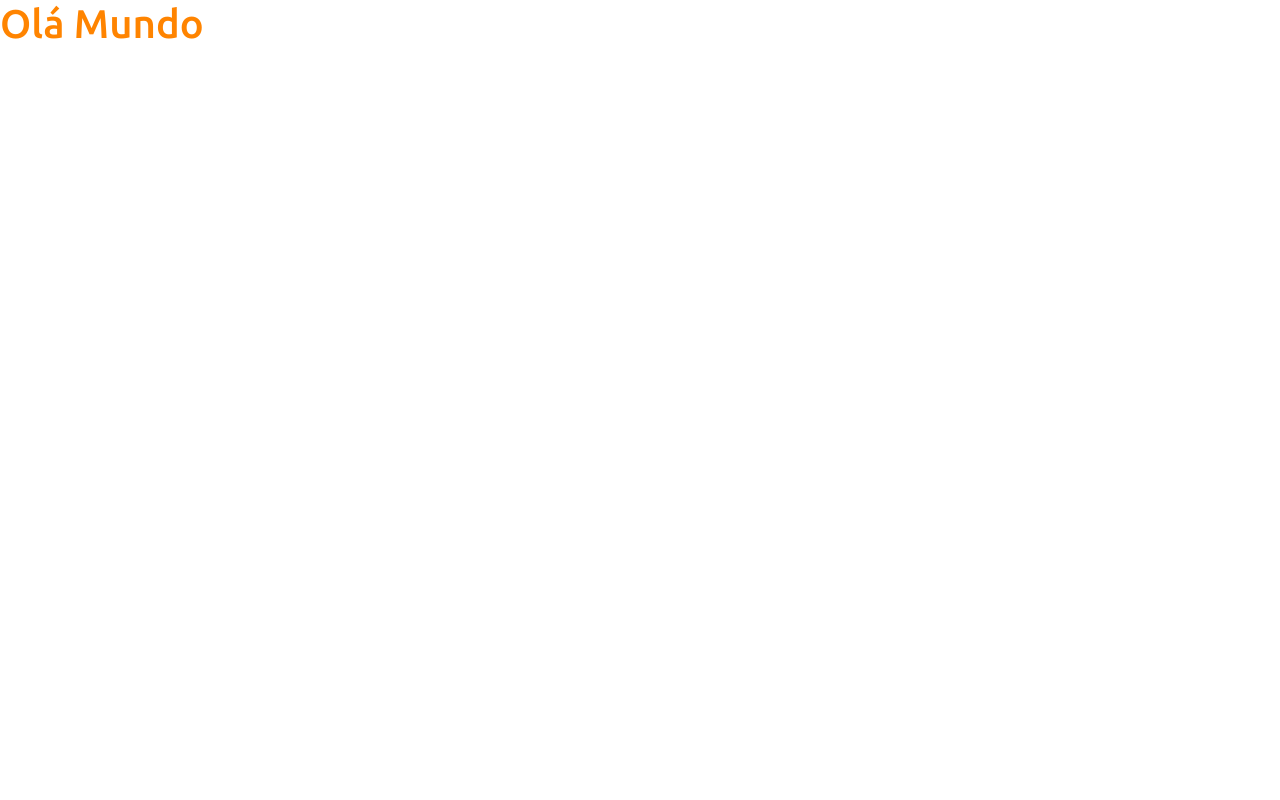
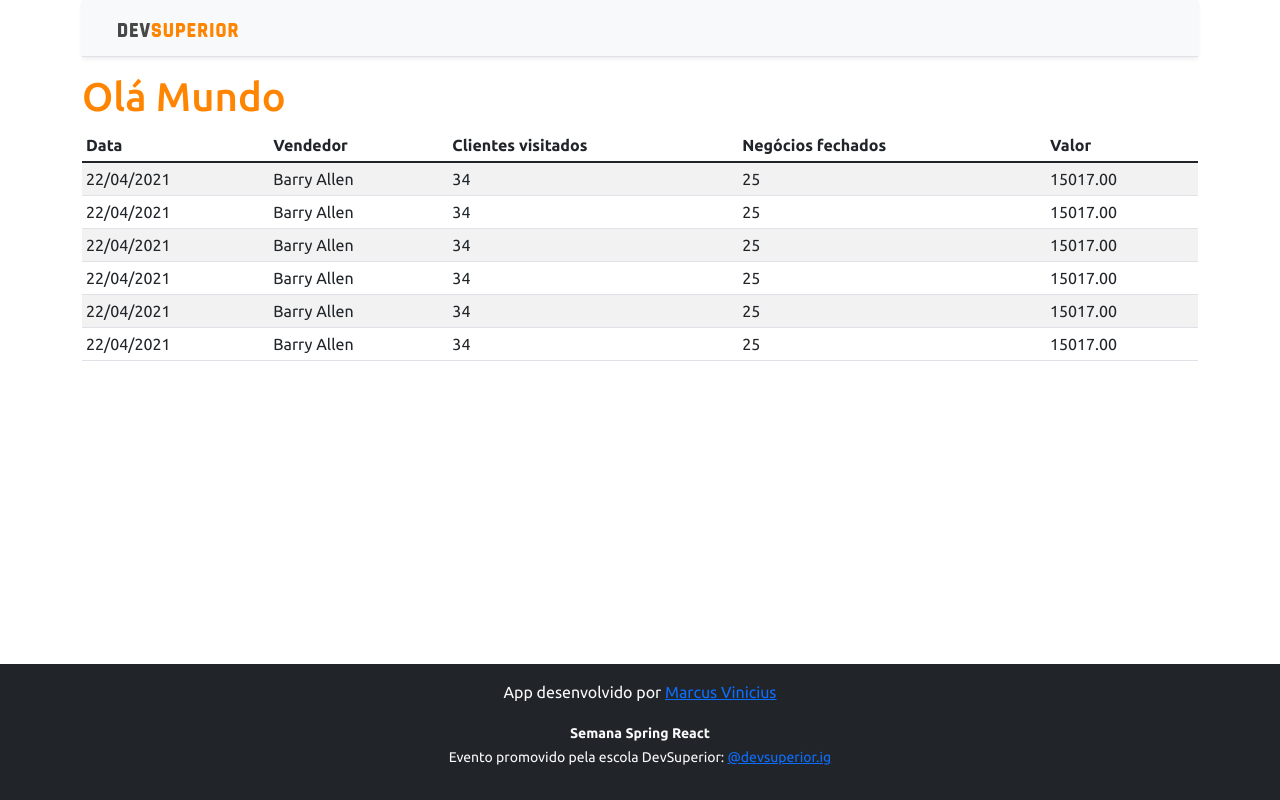
Before and after one commit to Marcusvini370/projeto-sds3, a React (Create React App) app in the folder frontend/: page / in a window 1280 px wide. Built offline with nearby package versions, Linux system fonts and the light colour scheme.

Commit message:
Basic static components

```diff
--- a/frontend/src/App.tsx
+++ b/frontend/src/App.tsx
@@ -1,11 +1,18 @@
-
-
+import Navbar from "components/NavBar";
+import Footer from "components/Footer";
+import DataTable from "components/DataTable";
 
 function App() {
   return (
-    <div className="App">
-      <h1 className="text-primary">Olá Mundo</h1>
-    </div>
+    <>
+      <div className="container">
+        <Navbar />
+        <h1 className="text-primary">Olá Mundo </h1>
+
+        <DataTable/>
+      </div>
+      <Footer />
+    </>
   );
 }
 
--- /dev/null
+++ b/frontend/src/components/DataTable/index.tsx
@@ -0,0 +1,68 @@
+const DataTable = () => {
+  return (
+    <div className="table-responsive">
+      <table className="table table-striped table-sm">
+        <thead>
+          <tr>
+            <th>Data</th>
+            <th>Vendedor</th>
+            <th>Clientes visitados</th>
+            <th>Negócios fechados</th>
+            <th>Valor</th>
+          </tr>
+        </thead>
+        <tbody>
+          <tr>
+            <td>22/04/2021</td>
+            <td>Barry Allen</td>
+            <td>34</td>
+            <td>25</td>
+            <td>15017.00</td>
+          </tr>
+
+          <tr>
+            <td>22/04/2021</td>
+            <td>Barry Allen</td>
+            <td>34</td>
+            <td>25</td>
+            <td>15017.00</td>
+          </tr>
+
+          <tr>
+            <td>22/04/2021</td>
+            <td>Barry Allen</td>
+            <td>34</td>
+            <td>25</td>
+            <td>15017.00</td>
+          </tr>
+
+          <tr>
+            <td>22/04/2021</td>
+            <td>Barry Allen</td>
+            <td>34</td>
+            <td>25</td>
+            <td>15017.00</td>
+          </tr>
+
+          <tr>
+            <td>22/04/2021</td>
+            <td>Barry Allen</td>
+            <td>34</td>
+            <td>25</td>
+            <td>15017.00</td>
+          </tr>
+
+          <tr>
+            <td>22/04/2021</td>
+            <td>Barry Allen</td>
+            <td>34</td>
+            <td>25</td>
+            <td>15017.00</td>
+          </tr>
+        </tbody>
+      </table>
+    </div>
+  );
+};
+
+export default DataTable;
--- /dev/null
+++ b/frontend/src/components/Footer/index.tsx
@@ -0,0 +1,15 @@
+
+
+const Footer = () => {
+  return (
+    <footer className="footer mt-auto py-3 bg-dark">
+    <div className="container">
+      <p className="text-light">App desenvolvido por <a href="https://github.com/Marcusvini370" target="_blank" rel="noreferrer">Marcus Vinicius</a></p>
+      <p className="text-light"><small><strong>Semana Spring React</strong><br/>
+        Evento promovido pela escola DevSuperior: <a href="https://instagram.com/devsuperior.ig" target="_blank" rel="noreferrer">@devsuperior.ig</a></small></p>
+    </div>
+  </footer>
+  );
+};
+
+export default Footer;
--- /dev/null
+++ b/frontend/src/components/NavBar/index.tsx
@@ -0,0 +1,15 @@
+import ImgDsDark from 'assets/img/ds-dark.svg';
+
+const NavBar = () => {
+  return (
+    <div className="d-flex flex-column flex-md-row align-items-center p-3 px-md-4 mb-3 bg-light border-bottom shadow-sm">
+      <div className="container">
+        <nav className="my-2 my-md-0 mr-md-3">
+          <img src={ImgDsDark} alt="DevSuperior" width="120" />
+        </nav>
+      </div>
+    </div>
+  );
+};
+
+export default NavBar;
```
Also changed, not shown: frontend/src/assets/img/ds-dark.svg (added).
